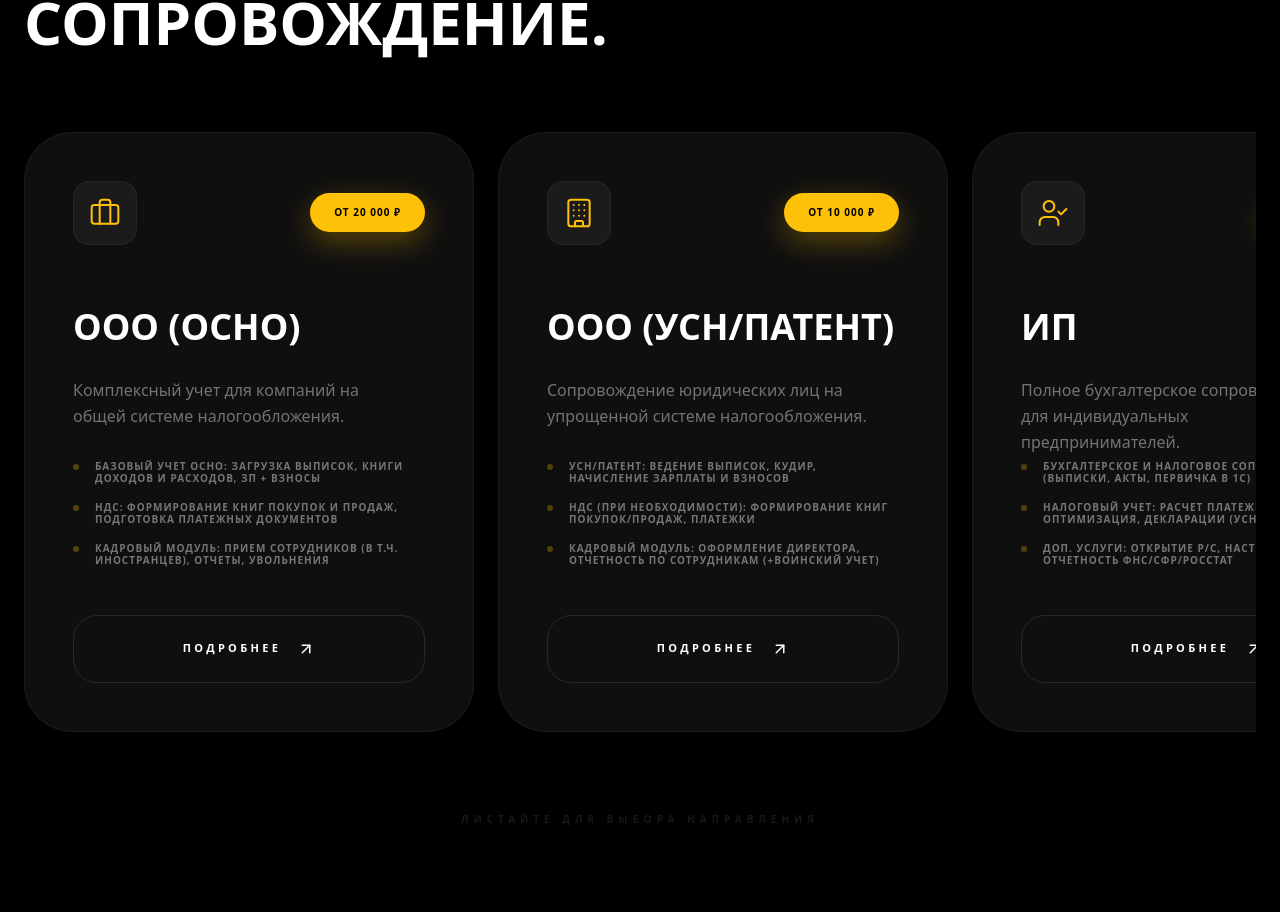
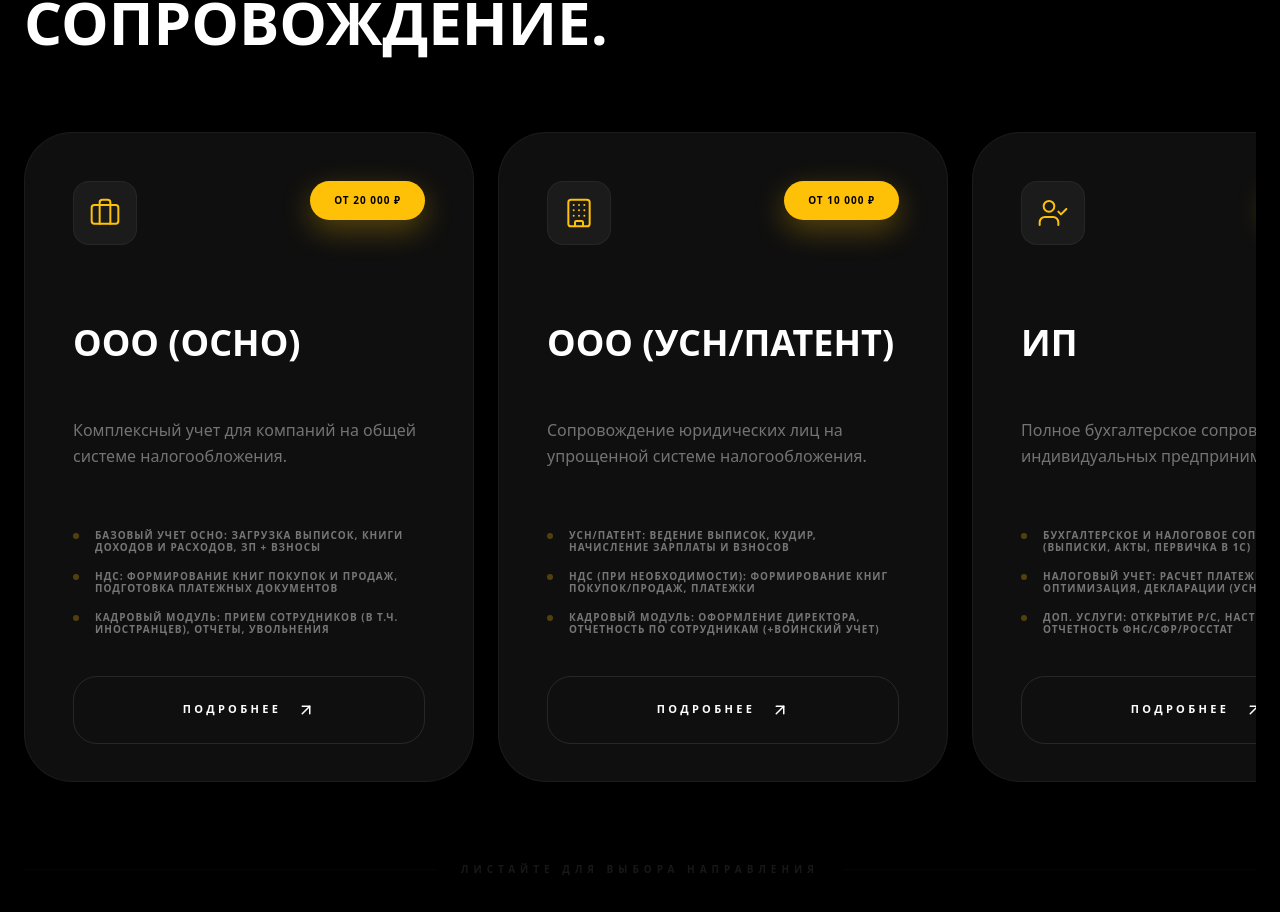
Before and after one commit to VARONA12/Buhsaitaccounting-portal, a Next.js app: page / in a window 1280 px wide. Shown: the part 1032-1944 px from the top of the page. Built offline with nearby package versions, Linux system fonts and the light colour scheme.

Commit message:
style: standardize service cards layout for uniform display

```diff
--- a/src/app/page.tsx
+++ b/src/app/page.tsx
@@ -365,38 +365,41 @@ export default function LandingPage() {
                   whileInView={{ opacity: 1, x: 0 }}
                   viewport={{ once: true }}
                   transition={{ delay: i * 0.1, duration: 0.8 }}
-                  className="flex-none w-[300px] md:w-[450px] h-[600px] snap-center rounded-[48px] bg-[#0F0F0F] border border-white/5 p-12 flex flex-col justify-between group/card hover:bg-[#141414] transition-all relative overflow-hidden"
+                  className="flex-none w-[300px] md:w-[450px] h-[650px] snap-center rounded-[48px] bg-[#0F0F0F] border border-white/5 p-8 md:p-12 flex flex-col group/card hover:bg-[#141414] transition-all relative overflow-hidden"
                   onClick={() => openService(service)}
                 >
                   <div className="absolute inset-0 bg-gradient-to-br from-primary/10 via-transparent to-transparent opacity-0 group-hover/card:opacity-100 transition-opacity duration-700" />
 
-                  <div className="relative z-10">
-                     <div className="flex items-center justify-between mb-16">
-                      <div className="w-16 h-16 rounded-2xl bg-white/5 flex items-center justify-center text-primary border border-white/5 group-hover/card:scale-110 transition-transform duration-500">
+                  <div className="relative z-10 flex-1 flex flex-col">
+                     <div className="flex items-start justify-between mb-12">
+                      <div className="w-16 h-16 rounded-2xl bg-white/5 flex items-center justify-center text-primary border border-white/5 group-hover/card:scale-110 transition-transform duration-500 shrink-0">
                         <service.icon size={32} strokeWidth={1.5} />
                       </div>
                       {service.price && (
-                        <div className="bg-primary text-black text-[10px] font-extrabold uppercase tracking-widest px-6 py-3 rounded-full shadow-[0_10px_30px_rgba(255,193,7,0.3)]">
+                        <div className="bg-primary text-black text-[10px] font-extrabold uppercase tracking-widest px-6 py-3 rounded-full shadow-[0_10px_30px_rgba(255,193,7,0.3)] whitespace-nowrap">
                           {service.price}
                         </div>
                       )}
                     </div>
 
-                    <h3 className="text-4xl font-bold uppercase tracking-tightest text-white leading-none mb-8 group-hover/card:text-primary transition-colors">
+                    <div className="min-h-[100px] mb-6 flex flex-col justify-center">
+                      <h3 className="text-3xl md:text-4xl font-bold uppercase tracking-tightest text-white leading-[1.1] group-hover/card:text-primary transition-colors line-clamp-2">
                         {service.title}
                       </h3>
+                    </div>
 
-                    <p className="text-neutral-500 text-sm md:text-base font-medium leading-relaxed max-w-xs">
+                    <div className="min-h-[80px] mb-8">
+                      <p className="text-neutral-500 text-sm md:text-base font-medium leading-relaxed line-clamp-3">
                         {service.desc}
                       </p>
                     </div>
 
-                  <div className="relative z-10">
-                    <div className="flex flex-col gap-4 mb-12">
+                    <div className="flex-1 flex flex-col justify-end">
+                      <div className="flex flex-col gap-4 mb-10">
                          {service.details.slice(0, 3).map((detail, idx) => (
                            <div key={idx} className="flex items-start gap-4 text-neutral-400 text-[10px] uppercase font-bold tracking-widest leading-tight opacity-70">
                              <div className="w-1.5 h-1.5 rounded-full bg-primary/40 mt-1 shrink-0" />
-                           {detail}
+                             <span className="line-clamp-2">{detail}</span>
                            </div>
                          ))}
                       </div>
@@ -410,6 +413,7 @@ export default function LandingPage() {
                       >
                         Подробнее <ArrowUpRight size={18} className="group-hover/btn:translate-x-1 group-hover/btn:-translate-y-1 transition-transform" />
                       </button>
+                    </div>
                   </div>
                 </motion.div>
               ))}
```
Lines whose indentation alone changed are shown as unchanged.
